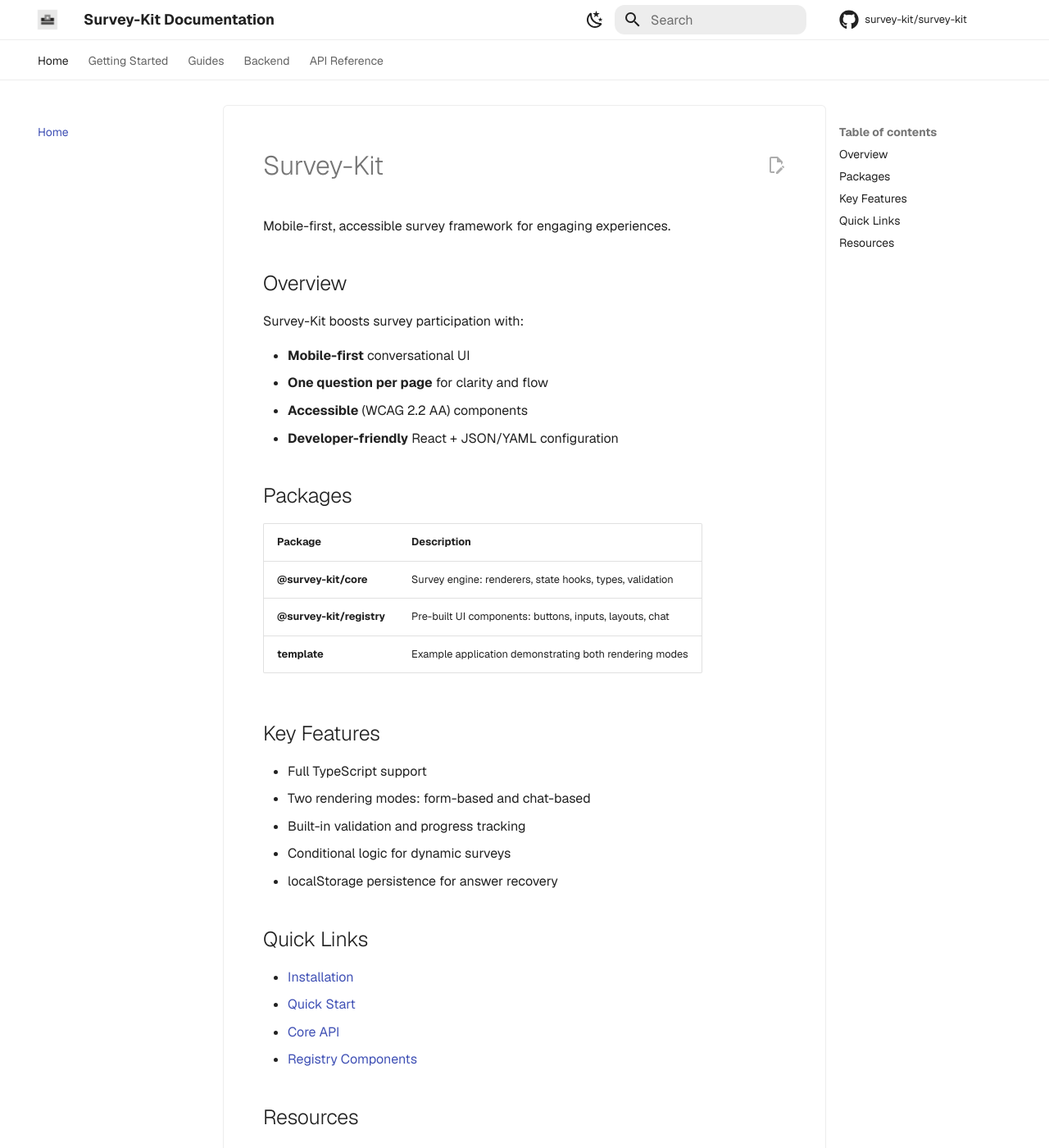
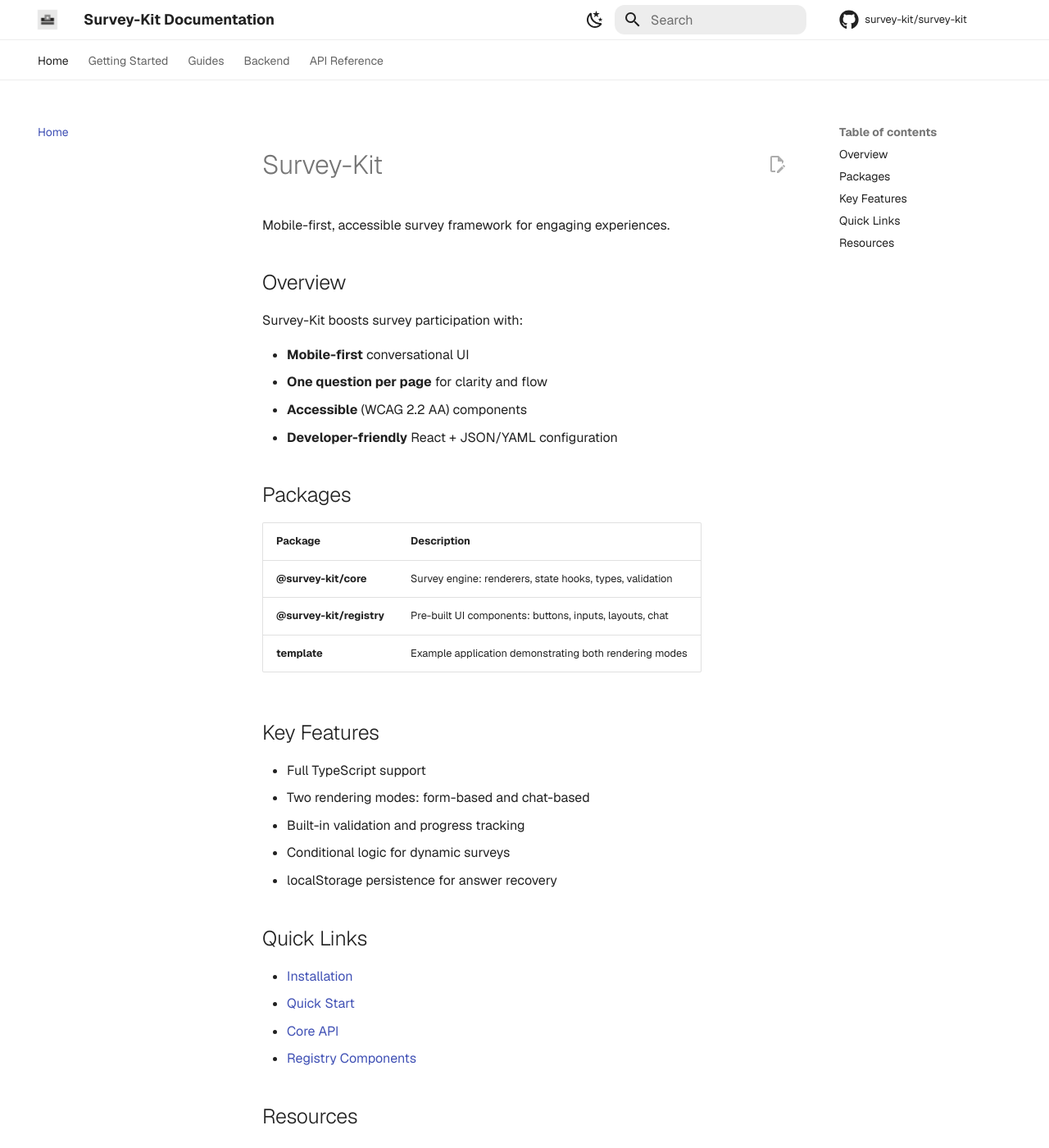
Before and after one commit to survey-kit/survey-kit, an MkDocs documentation site: the page built from docs/docs/index.md, in a window 1280 px wide and 1400 px high. Shown: the whole window at 82% size. Built offline with MkDocs 1.6.1 and Material for MkDocs 9.7.7, drawn with Linux system fonts in a browser that asks for light colours; comment, search, counter and statistics services are not loaded.

Commit message:
docs(css): rm border

```diff
--- a/docs/docs/assets/extra.css
+++ b/docs/docs/assets/extra.css
@@ -46,7 +46,6 @@
 /* Optional: Add a subtle border to the content area for better definition */
 .md-content {
   border-radius: 6px;
-  border: 1px solid var(--md-default-fg-color--lightest);
 }
 
 .md-copyright {
```
